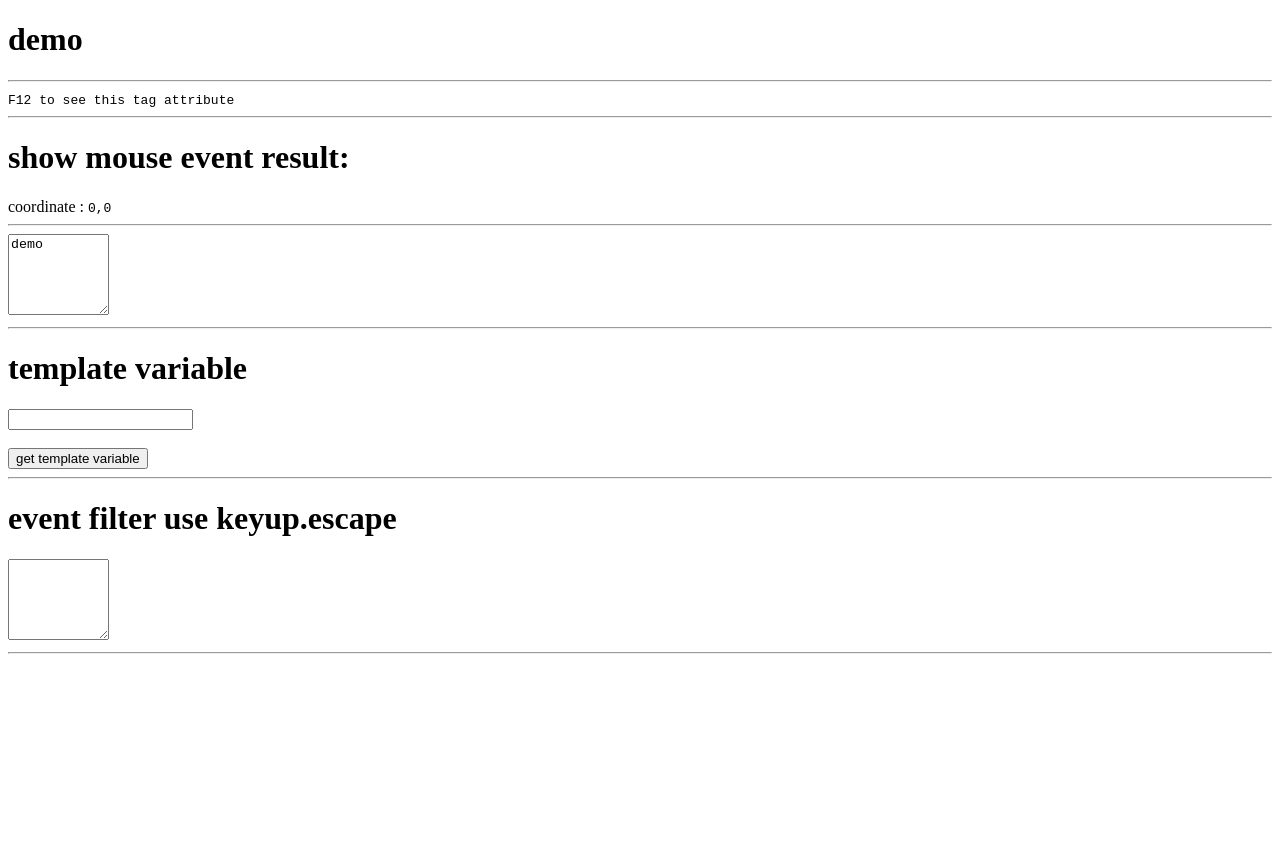
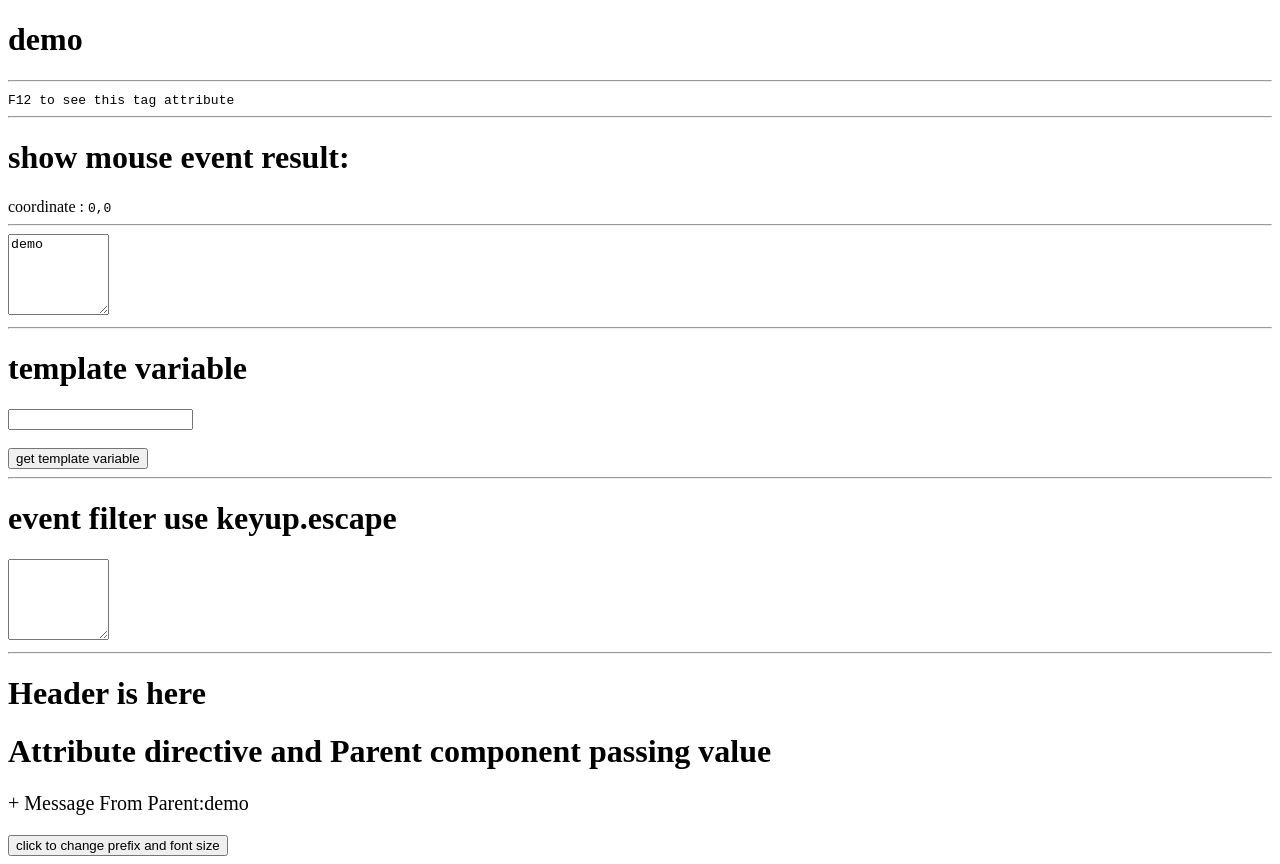
Before and after one commit to n1046728/angular_learn, an Angular app: page / in a window 1280 px wide. Before the commit the page ends 800 px from the top, so only its background shows below. Built offline with nearby package versions, Linux system fonts and the light colour scheme.

Commit message:
parent pass value to child,attribute directive

```diff
--- a/src/app/app.component.html
+++ b/src/app/app.component.html
@@ -21,6 +21,10 @@
   <h1>event filter use keyup.escape</h1>
   <textarea [(ngModel)]="textArea" cols="10" rows="5" (keyup.escape)="clearContent()"></textarea>
   <hr>
-
-
 </div>
+<div>
+  <h1>Header is here</h1>
+  <!-- add header component -->
+  <!-- see pass value to child -->
+  <app-header [message]="title" ></app-header>
+</div>
--- a/src/app/header/header/header.component.css
+++ b/src/app/header/header/header.component.css
@@ -0,0 +1,3 @@
+.highlight {
+  background-color: lightpink;
+}
--- a/src/app/header/header/header.component.html
+++ b/src/app/header/header/header.component.html
@@ -1 +1,3 @@
-<p>header works!</p>
+<h1>Attribute directive and Parent component passing value</h1>
+<p [class.highlight]='isUpdate' [style.font-size.px]="fontSize"> {{prefix}}+ Message From Parent:{{message}}</p>
+<button type="button" (click)="changePrefix()">click to change prefix and font size</button>
--- a/src/app/header/header/header.component.ts
+++ b/src/app/header/header/header.component.ts
@@ -1,4 +1,4 @@
-import { Component } from '@angular/core';
+import { Component, Input } from '@angular/core';
 
 @Component({
   selector: 'app-header',
@@ -6,5 +6,15 @@ import { Component } from '@angular/core';
   styleUrls: ['./header.component.css']
 })
 export class HeaderComponent {
+  isUpdate=false;;
+  @Input() message ='';
+  prefix='';
+  fontSize=20;
 
+  changePrefix(){
+    this.prefix ='Hello World!!!';
+    this.isUpdate=true;
+    this.fontSize++;
+
+  }
 }
```
